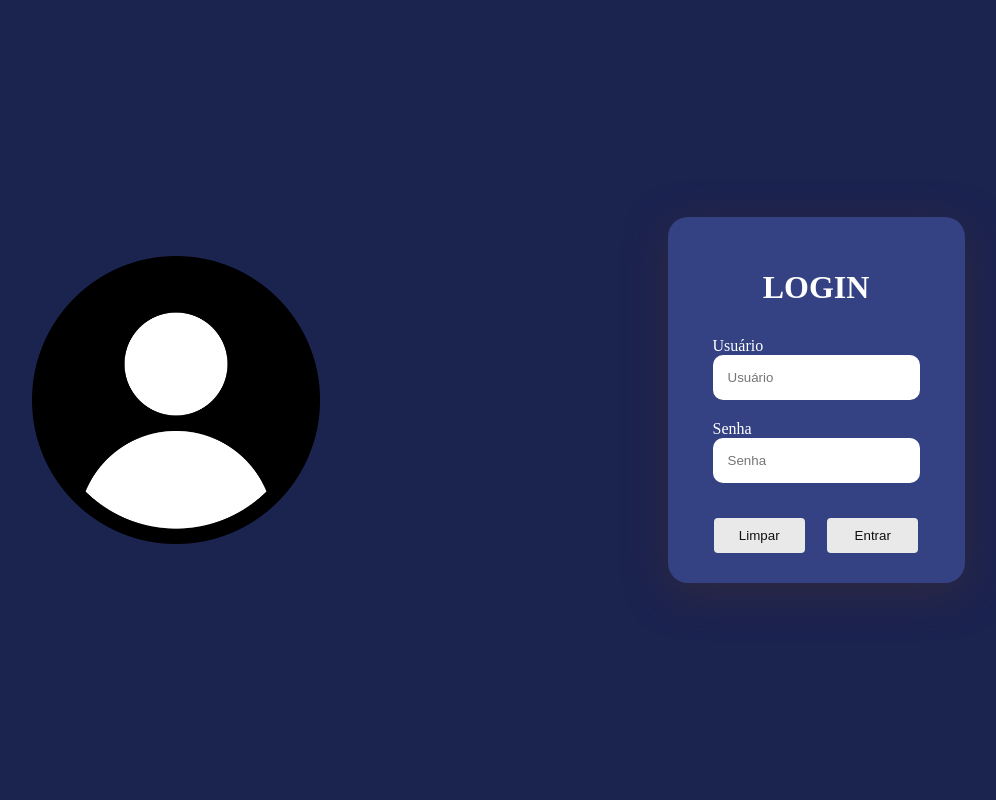
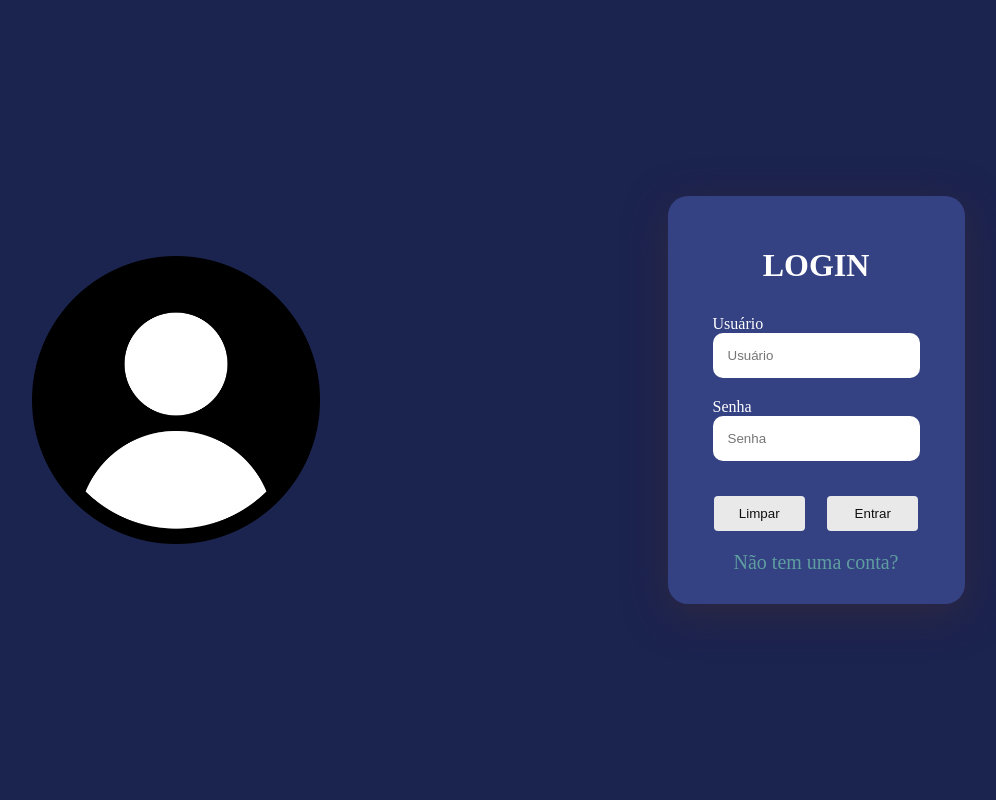
Before and after one commit to Marcelle-1/Projeto-Telefonia, a PHP site: page /Logincomum.php in a window 1280 px wide. Shown: the whole page, without its empty margins (144-1140 px from the left). Run offline with PHP 8.4, Linux system fonts and the light colour scheme.

Commit message:
atualização

```diff
--- a/Logincomum.php
+++ b/Logincomum.php
@@ -70,6 +70,9 @@
                         <input type="submit" name="submit" id="Submit" value="Entrar">
                         <button type="button" onclick="limparCampos()" class="btn-limpar"> Limpar </button>
                     </div>
+                    <div class="div-anchor">
+                        <a class="anchor" href="cadastrotelefonia.php"> Não tem uma conta? </a>
+                    </div>
                 </form>
 
                 <script>
--- a/css/Logincomum.css
+++ b/css/Logincomum.css
@@ -154,6 +154,17 @@ img{
     width: 45%;
 }
 
+.div-anchor{
+    margin-top: 20px;
+}
+
+.anchor{
+    text-decoration: none;
+    color: cadetblue;
+    font-size: 20px;
+}
+
+
 @media only screen and (max-width:950px){
     .card-login{
         width: 85%;
```
Also changed, not shown: Cadastrotelefonia.php (+6 -8 lines).
